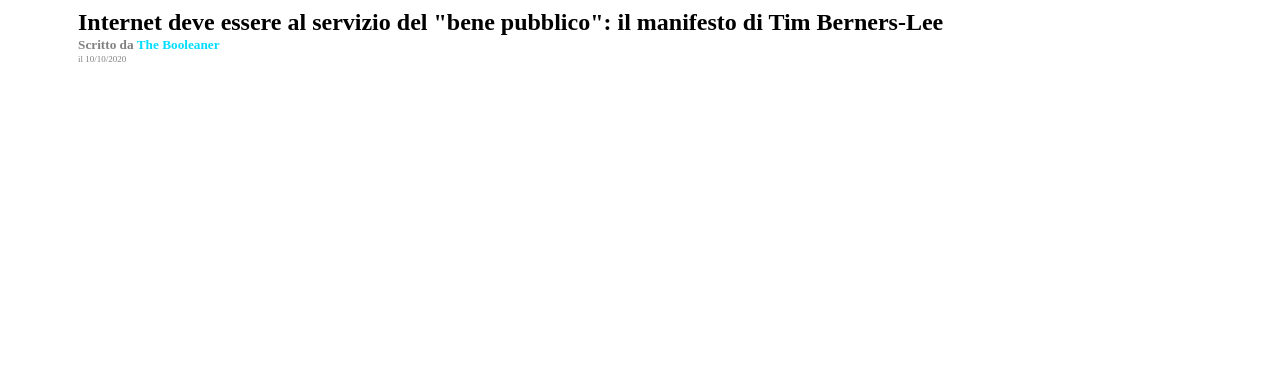
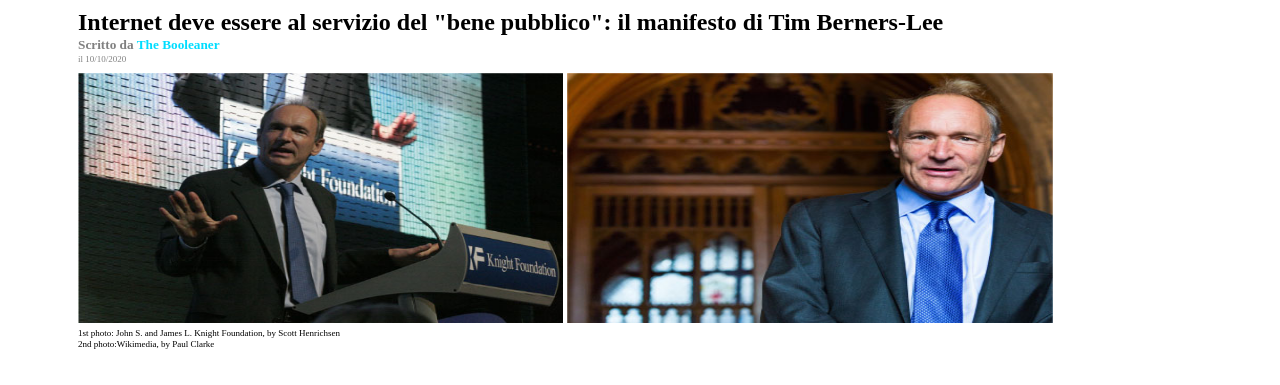
Before and after one commit to Marco-Rocco/html-css-booleaner, a plain HTML site: page index.html in a window 1280 px wide. Shown: the part 89-474 px from the top of the page. Drawn offline with Linux system fonts and the light colour scheme.

Commit message:
feat: tim pictures

```diff
--- a/index.html
+++ b/index.html
@@ -14,6 +14,12 @@
             <h5> Scritto da <span id="name">The Booleaner</span></h5>
             <p id="date">il 10/10/2020</p>
         </section>
+        <section> <!--immagini-->
+            <img class="photo tim" src="img/tim-1.jpg" alt="">
+            <img class="photo tim" src="img/tim-2.jpg" alt="">
+            <p class="photo credit">1st photo: John S. and James L. Knight Foundation, by Scott Henrichsen</p>
+            <p class="photo credit">2nd photo:Wikimedia, by Paul Clarke</p>
+        </section>
     </main>
 </body>
 </html>
--- a/style.css
+++ b/style.css
@@ -33,3 +33,14 @@ h5{
     margin-top: 1px;
     font-size: xx-small;
 }
+.photo.tim{
+    display: inline-block;
+    width: 48%;
+    height: 250px;
+    margin: 0px;
+}
+.photo.credit{
+    font-size: xx-small;
+    margin-top: 1px;
+    margin-bottom: 1px;
+}
```
